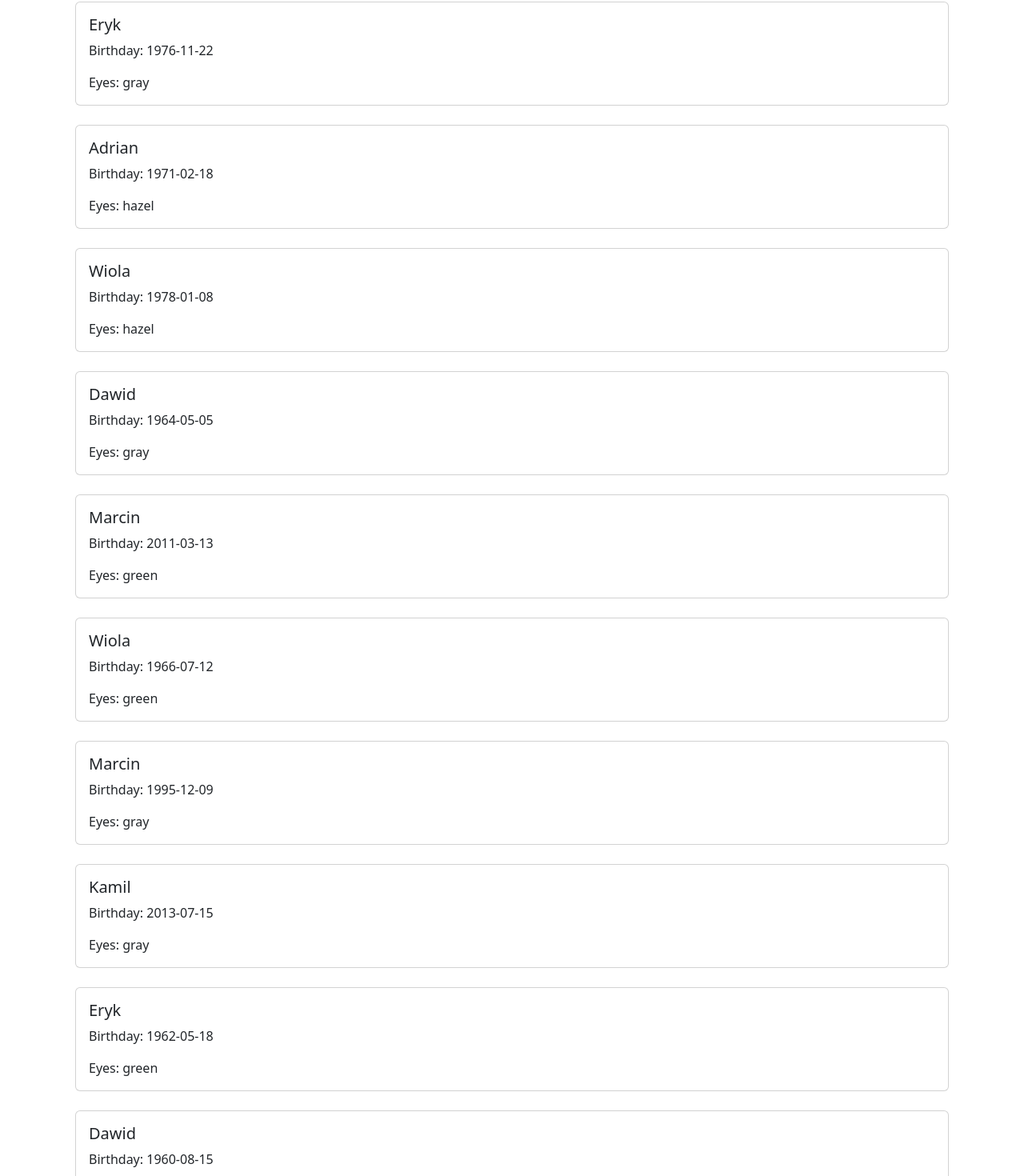
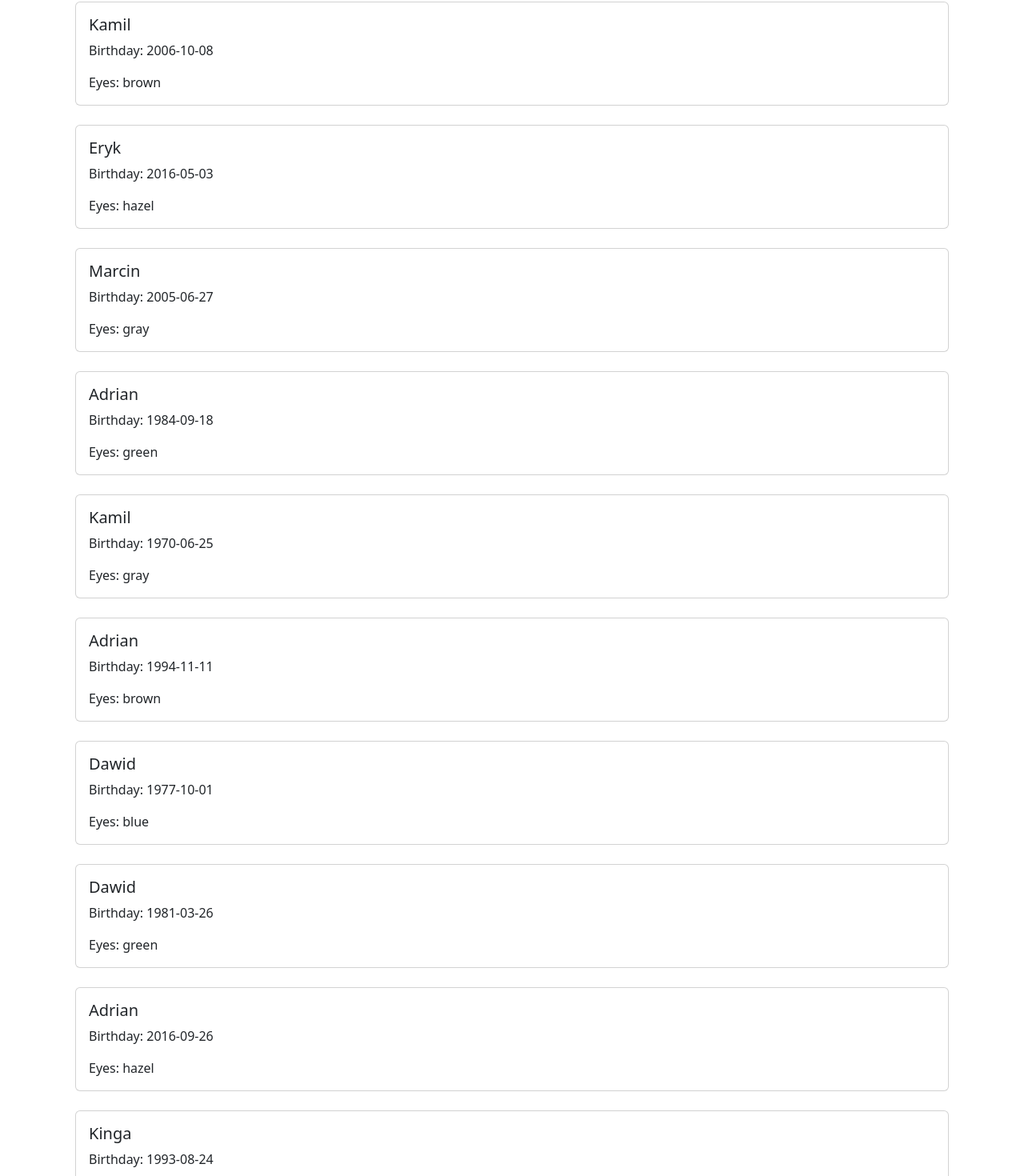
Before and after one commit to Dylo98/Lab_01, a React (Vite) app: page /lab1 in a window 1280 px wide. Shown: the part 612-2082 px from the top of the page at 80% size. Built offline with nearby package versions, Linux system fonts and the light colour scheme.

Commit message:
fix missing in props validation

```diff
--- a/package.json
+++ b/package.json
@@ -11,10 +11,11 @@
   },
   "dependencies": {
     "bootstrap": "^5.3.3",
+    "prop-types": "^15.8.1",
     "react": "^18.3.1",
+    "react-bootstrap": "^2.10.5",
     "react-dom": "^18.3.1",
-    "react-router-dom": "^6.27.0",
-    "react-bootstrap": "^2.10.5"
+    "react-router-dom": "^6.27.0"
   },
   "devDependencies": {
     "@eslint/js": "^9.11.1",
--- a/src/data/module-data.js
+++ b/src/data/module-data.js
@@ -1,102 +1,102 @@
 export const data = [
-  {"id":1,"name":"Wiola","birth":"1962-07-12","eyes":"blue"},
-  {"id":2,"name":"Kinga","birth":"1988-02-10","eyes":"green"},
-  {"id":3,"name":"Eryk","birth":"2024-02-17","eyes":"gray"},
-  {"id":4,"name":"Eryk","birth":"1976-11-22","eyes":"gray"},
-  {"id":5,"name":"Adrian","birth":"1971-02-18","eyes":"hazel"},
-  {"id":6,"name":"Wiola","birth":"1978-01-08","eyes":"hazel"},
-  {"id":7,"name":"Dawid","birth":"1964-05-05","eyes":"gray"},
-  {"id":8,"name":"Marcin","birth":"2011-03-13","eyes":"green"},
-  {"id":9,"name":"Wiola","birth":"1966-07-12","eyes":"green"},
-  {"id":10,"name":"Marcin","birth":"1995-12-09","eyes":"gray"},
-  {"id":11,"name":"Kamil","birth":"2013-07-15","eyes":"gray"},
-  {"id":12,"name":"Eryk","birth":"1962-05-18","eyes":"green"},
-  {"id":13,"name":"Dawid","birth":"1960-08-15","eyes":"hazel"},
-  {"id":14,"name":"Wiola","birth":"1981-10-23","eyes":"green"},
-  {"id":15,"name":"Kinga","birth":"1971-09-21","eyes":"gray"},
-  {"id":16,"name":"Kamil","birth":"1962-05-24","eyes":"green"},
-  {"id":17,"name":"Eryk","birth":"2011-07-01","eyes":"green"},
-  {"id":18,"name":"Dawid","birth":"1986-11-12","eyes":"hazel"},
-  {"id":19,"name":"Dawid","birth":"1982-11-29","eyes":"brown"},
-  {"id":20,"name":"Dawid","birth":"1972-04-14","eyes":"brown"},
-  {"id":21,"name":"Kamil","birth":"1968-12-09","eyes":"green"},
-  {"id":22,"name":"Kinga","birth":"1992-03-31","eyes":"gray"},
-  {"id":23,"name":"Adrian","birth":"2019-11-08","eyes":"gray"},
-  {"id":24,"name":"Marcin","birth":"2005-01-27","eyes":"blue"},
-  {"id":25,"name":"Kinga","birth":"1961-08-19","eyes":"gray"},
-  {"id":26,"name":"Kamil","birth":"2007-06-02","eyes":"gray"},
-  {"id":27,"name":"Adrian","birth":"1960-06-08","eyes":"blue"},
-  {"id":28,"name":"Adrian","birth":"2004-11-22","eyes":"hazel"},
-  {"id":29,"name":"Kamil","birth":"1980-08-25","eyes":"hazel"},
-  {"id":30,"name":"Kinga","birth":"2003-05-26","eyes":"brown"},
-  {"id":31,"name":"Adrian","birth":"1970-12-20","eyes":"hazel"},
-  {"id":32,"name":"Dawid","birth":"2004-06-11","eyes":"hazel"},
-  {"id":33,"name":"Kamil","birth":"1978-08-21","eyes":"green"},
-  {"id":34,"name":"Wiola","birth":"1963-09-03","eyes":"blue"},
-  {"id":35,"name":"Eryk","birth":"1994-03-18","eyes":"brown"},
-  {"id":36,"name":"Kamil","birth":"1967-01-11","eyes":"hazel"},
-  {"id":37,"name":"Kinga","birth":"2011-04-23","eyes":"gray"},
-  {"id":38,"name":"Kamil","birth":"1994-07-30","eyes":"hazel"},
-  {"id":39,"name":"Kamil","birth":"1982-01-17","eyes":"gray"},
-  {"id":40,"name":"Dawid","birth":"1965-12-05","eyes":"hazel"},
-  {"id":41,"name":"Eryk","birth":"1985-05-09","eyes":"green"},
-  {"id":42,"name":"Eryk","birth":"2015-11-20","eyes":"blue"},
-  {"id":43,"name":"Dawid","birth":"1976-03-22","eyes":"brown"},
-  {"id":44,"name":"Eryk","birth":"1994-06-13","eyes":"hazel"},
-  {"id":45,"name":"Wiola","birth":"2011-02-08","eyes":"brown"},
-  {"id":46,"name":"Adrian","birth":"1965-07-02","eyes":"green"},
-  {"id":47,"name":"Adrian","birth":"1973-02-15","eyes":"green"},
-  {"id":48,"name":"Wiola","birth":"1998-02-06","eyes":"brown"},
-  {"id":49,"name":"Eryk","birth":"2004-08-10","eyes":"hazel"},
-  {"id":50,"name":"Eryk","birth":"1984-09-19","eyes":"blue"},
-  {"id":51,"name":"Kamil","birth":"2008-07-19","eyes":"green"},
-  {"id":52,"name":"Kinga","birth":"2005-06-25","eyes":"gray"},
-  {"id":53,"name":"Kamil","birth":"1992-08-31","eyes":"green"},
-  {"id":54,"name":"Dawid","birth":"1992-07-15","eyes":"gray"},
-  {"id":55,"name":"Kamil","birth":"1968-06-29","eyes":"hazel"},
-  {"id":56,"name":"Marcin","birth":"2014-05-14","eyes":"gray"},
-  {"id":57,"name":"Eryk","birth":"2014-12-29","eyes":"brown"},
-  {"id":58,"name":"Kamil","birth":"2015-03-15","eyes":"brown"},
-  {"id":59,"name":"Adrian","birth":"2010-07-12","eyes":"gray"},
-  {"id":60,"name":"Wiola","birth":"2011-07-09","eyes":"blue"},
-  {"id":61,"name":"Eryk","birth":"2009-05-03","eyes":"green"},
-  {"id":62,"name":"Kamil","birth":"2007-07-13","eyes":"blue"},
-  {"id":63,"name":"Eryk","birth":"2012-07-08","eyes":"gray"},
-  {"id":64,"name":"Kamil","birth":"2019-10-07","eyes":"hazel"},
-  {"id":65,"name":"Kinga","birth":"1969-06-13","eyes":"green"},
-  {"id":66,"name":"Eryk","birth":"2012-12-24","eyes":"brown"},
-  {"id":67,"name":"Kamil","birth":"1984-01-24","eyes":"blue"},
-  {"id":68,"name":"Dawid","birth":"1994-09-27","eyes":"hazel"},
-  {"id":69,"name":"Adrian","birth":"1977-08-30","eyes":"hazel"},
-  {"id":70,"name":"Eryk","birth":"1973-08-19","eyes":"brown"},
-  {"id":71,"name":"Kamil","birth":"1968-10-04","eyes":"hazel"},
-  {"id":72,"name":"Wiola","birth":"1972-04-06","eyes":"hazel"},
-  {"id":73,"name":"Dawid","birth":"2013-10-01","eyes":"gray"},
-  {"id":74,"name":"Dawid","birth":"2011-03-16","eyes":"blue"},
-  {"id":75,"name":"Wiola","birth":"2020-10-24","eyes":"gray"},
-  {"id":76,"name":"Kinga","birth":"2011-07-29","eyes":"gray"},
-  {"id":77,"name":"Kamil","birth":"2015-06-26","eyes":"hazel"},
-  {"id":78,"name":"Marcin","birth":"1982-07-27","eyes":"green"},
-  {"id":79,"name":"Wiola","birth":"1960-03-18","eyes":"gray"},
-  {"id":80,"name":"Eryk","birth":"2011-01-04","eyes":"green"},
-  {"id":81,"name":"Adrian","birth":"2022-02-07","eyes":"brown"},
-  {"id":82,"name":"Kamil","birth":"2011-08-05","eyes":"brown"},
-  {"id":83,"name":"Kinga","birth":"1986-06-04","eyes":"hazel"},
-  {"id":84,"name":"Eryk","birth":"1998-06-14","eyes":"green"},
-  {"id":85,"name":"Dawid","birth":"1999-01-15","eyes":"brown"},
-  {"id":86,"name":"Dawid","birth":"1999-05-07","eyes":"gray"},
-  {"id":87,"name":"Dawid","birth":"1981-02-25","eyes":"hazel"},
-  {"id":88,"name":"Eryk","birth":"1980-07-08","eyes":"gray"},
-  {"id":89,"name":"Wiola","birth":"2008-02-22","eyes":"green"},
-  {"id":90,"name":"Kamil","birth":"1999-11-02","eyes":"green"},
-  {"id":91,"name":"Adrian","birth":"1963-03-15","eyes":"gray"},
-  {"id":92,"name":"Dawid","birth":"1969-07-11","eyes":"hazel"},
-  {"id":93,"name":"Kamil","birth":"2000-02-01","eyes":"brown"},
-  {"id":94,"name":"Kinga","birth":"1986-07-27","eyes":"green"},
-  {"id":95,"name":"Wiola","birth":"2005-09-17","eyes":"hazel"},
-  {"id":96,"name":"Adrian","birth":"1996-06-27","eyes":"blue"},
-  {"id":97,"name":"Kinga","birth":"1990-09-07","eyes":"blue"},
-  {"id":98,"name":"Dawid","birth":"1971-01-26","eyes":"blue"},
-  {"id":99,"name":"Adrian","birth":"1981-05-22","eyes":"brown"},
-  {"id":100,"name":"Kinga","birth":"2011-04-07","eyes":"hazel"},
+  {"id":1,"name":"Eryk","birth":"1960-02-01","eyes":"green"},
+  {"id":2,"name":"Marcin","birth":"2005-12-15","eyes":"gray"},
+  {"id":3,"name":"Adrian","birth":"1985-04-10","eyes":"hazel"},
+  {"id":4,"name":"Kamil","birth":"2006-10-08","eyes":"brown"},
+  {"id":5,"name":"Eryk","birth":"2016-05-03","eyes":"hazel"},
+  {"id":6,"name":"Marcin","birth":"2005-06-27","eyes":"gray"},
+  {"id":7,"name":"Adrian","birth":"1984-09-18","eyes":"green"},
+  {"id":8,"name":"Kamil","birth":"1970-06-25","eyes":"gray"},
+  {"id":9,"name":"Adrian","birth":"1994-11-11","eyes":"brown"},
+  {"id":10,"name":"Dawid","birth":"1977-10-01","eyes":"blue"},
+  {"id":11,"name":"Dawid","birth":"1981-03-26","eyes":"green"},
+  {"id":12,"name":"Adrian","birth":"2016-09-26","eyes":"hazel"},
+  {"id":13,"name":"Kinga","birth":"1993-08-24","eyes":"brown"},
+  {"id":14,"name":"Kamil","birth":"1984-12-20","eyes":"gray"},
+  {"id":15,"name":"Wiola","birth":"2006-10-06","eyes":"blue"},
+  {"id":16,"name":"Wiola","birth":"1976-09-13","eyes":"green"},
+  {"id":17,"name":"Kinga","birth":"2023-06-29","eyes":"gray"},
+  {"id":18,"name":"Kinga","birth":"1984-08-27","eyes":"hazel"},
+  {"id":19,"name":"Marcin","birth":"2001-04-23","eyes":"brown"},
+  {"id":20,"name":"Marcin","birth":"2022-02-02","eyes":"brown"},
+  {"id":21,"name":"Dawid","birth":"2016-08-18","eyes":"brown"},
+  {"id":22,"name":"Dawid","birth":"2015-06-06","eyes":"green"},
+  {"id":23,"name":"Marcin","birth":"1992-10-16","eyes":"gray"},
+  {"id":24,"name":"Adrian","birth":"1996-12-29","eyes":"brown"},
+  {"id":25,"name":"Adrian","birth":"2020-08-18","eyes":"brown"},
+  {"id":26,"name":"Eryk","birth":"1993-08-30","eyes":"hazel"},
+  {"id":27,"name":"Eryk","birth":"1984-03-21","eyes":"blue"},
+  {"id":28,"name":"Kamil","birth":"1976-04-12","eyes":"hazel"},
+  {"id":29,"name":"Adrian","birth":"1985-04-04","eyes":"gray"},
+  {"id":30,"name":"Kinga","birth":"1999-02-20","eyes":"brown"},
+  {"id":31,"name":"Marcin","birth":"2000-10-28","eyes":"blue"},
+  {"id":32,"name":"Marcin","birth":"2017-12-16","eyes":"brown"},
+  {"id":33,"name":"Eryk","birth":"1979-03-01","eyes":"gray"},
+  {"id":34,"name":"Kamil","birth":"1997-10-14","eyes":"gray"},
+  {"id":35,"name":"Kinga","birth":"2004-10-24","eyes":"hazel"},
+  {"id":36,"name":"Wiola","birth":"2016-08-28","eyes":"gray"},
+  {"id":37,"name":"Kamil","birth":"1968-12-25","eyes":"gray"},
+  {"id":38,"name":"Dawid","birth":"1997-08-10","eyes":"hazel"},
+  {"id":39,"name":"Dawid","birth":"1994-08-24","eyes":"hazel"},
+  {"id":40,"name":"Adrian","birth":"1973-08-29","eyes":"green"},
+  {"id":41,"name":"Marcin","birth":"1977-09-10","eyes":"gray"},
+  {"id":42,"name":"Adrian","birth":"1980-07-29","eyes":"brown"},
+  {"id":43,"name":"Kinga","birth":"2006-07-20","eyes":"hazel"},
+  {"id":44,"name":"Wiola","birth":"1965-07-31","eyes":"green"},
+  {"id":45,"name":"Wiola","birth":"2006-12-13","eyes":"blue"},
+  {"id":46,"name":"Eryk","birth":"2017-01-29","eyes":"brown"},
+  {"id":47,"name":"Eryk","birth":"1967-04-05","eyes":"green"},
+  {"id":48,"name":"Kamil","birth":"1977-08-07","eyes":"gray"},
+  {"id":49,"name":"Adrian","birth":"1968-05-08","eyes":"gray"},
+  {"id":50,"name":"Marcin","birth":"1983-07-18","eyes":"green"},
+  {"id":51,"name":"Marcin","birth":"1969-02-08","eyes":"blue"},
+  {"id":52,"name":"Adrian","birth":"2021-06-19","eyes":"gray"},
+  {"id":53,"name":"Kinga","birth":"1962-02-21","eyes":"green"},
+  {"id":54,"name":"Kamil","birth":"1975-03-18","eyes":"brown"},
+  {"id":55,"name":"Adrian","birth":"1996-01-11","eyes":"gray"},
+  {"id":56,"name":"Kinga","birth":"1980-06-09","eyes":"gray"},
+  {"id":57,"name":"Eryk","birth":"1965-02-28","eyes":"green"},
+  {"id":58,"name":"Adrian","birth":"2010-03-18","eyes":"gray"},
+  {"id":59,"name":"Kinga","birth":"1982-02-15","eyes":"gray"},
+  {"id":60,"name":"Wiola","birth":"2019-01-17","eyes":"brown"},
+  {"id":61,"name":"Kinga","birth":"2013-06-23","eyes":"brown"},
+  {"id":62,"name":"Wiola","birth":"2020-09-02","eyes":"green"},
+  {"id":63,"name":"Eryk","birth":"1984-06-09","eyes":"blue"},
+  {"id":64,"name":"Adrian","birth":"1977-06-12","eyes":"brown"},
+  {"id":65,"name":"Kamil","birth":"1981-02-20","eyes":"blue"},
+  {"id":66,"name":"Kinga","birth":"2003-07-19","eyes":"hazel"},
+  {"id":67,"name":"Dawid","birth":"1996-02-13","eyes":"blue"},
+  {"id":68,"name":"Wiola","birth":"1982-07-31","eyes":"green"},
+  {"id":69,"name":"Wiola","birth":"2012-09-16","eyes":"green"},
+  {"id":70,"name":"Eryk","birth":"1961-09-01","eyes":"blue"},
+  {"id":71,"name":"Dawid","birth":"1997-08-10","eyes":"gray"},
+  {"id":72,"name":"Kinga","birth":"1963-06-30","eyes":"brown"},
+  {"id":73,"name":"Dawid","birth":"2015-04-12","eyes":"green"},
+  {"id":74,"name":"Adrian","birth":"2008-06-13","eyes":"hazel"},
+  {"id":75,"name":"Dawid","birth":"2000-01-10","eyes":"blue"},
+  {"id":76,"name":"Marcin","birth":"1972-07-13","eyes":"brown"},
+  {"id":77,"name":"Eryk","birth":"1997-01-13","eyes":"hazel"},
+  {"id":78,"name":"Dawid","birth":"2012-09-14","eyes":"hazel"},
+  {"id":79,"name":"Dawid","birth":"1993-10-22","eyes":"brown"},
+  {"id":80,"name":"Marcin","birth":"1994-06-06","eyes":"blue"},
+  {"id":81,"name":"Wiola","birth":"1968-10-17","eyes":"brown"},
+  {"id":82,"name":"Marcin","birth":"1994-06-18","eyes":"blue"},
+  {"id":83,"name":"Dawid","birth":"1975-06-11","eyes":"gray"},
+  {"id":84,"name":"Wiola","birth":"2015-09-21","eyes":"blue"},
+  {"id":85,"name":"Dawid","birth":"2015-02-11","eyes":"gray"},
+  {"id":86,"name":"Marcin","birth":"1960-04-14","eyes":"hazel"},
+  {"id":87,"name":"Wiola","birth":"1961-05-26","eyes":"gray"},
+  {"id":88,"name":"Eryk","birth":"2001-05-05","eyes":"blue"},
+  {"id":89,"name":"Kamil","birth":"2009-10-04","eyes":"hazel"},
+  {"id":90,"name":"Kinga","birth":"1961-06-29","eyes":"brown"},
+  {"id":91,"name":"Dawid","birth":"2011-09-24","eyes":"hazel"},
+  {"id":92,"name":"Dawid","birth":"2008-10-24","eyes":"hazel"},
+  {"id":93,"name":"Dawid","birth":"1983-11-21","eyes":"blue"},
+  {"id":94,"name":"Wiola","birth":"2003-12-12","eyes":"brown"},
+  {"id":95,"name":"Eryk","birth":"2015-05-07","eyes":"green"},
+  {"id":96,"name":"Dawid","birth":"1961-05-02","eyes":"hazel"},
+  {"id":97,"name":"Dawid","birth":"1962-07-23","eyes":"hazel"},
+  {"id":98,"name":"Kinga","birth":"2006-11-30","eyes":"brown"},
+  {"id":99,"name":"Dawid","birth":"2008-07-03","eyes":"gray"},
+  {"id":100,"name":"Dawid","birth":"2010-06-05","eyes":"brown"},
 ];
--- a/src/layouts/RootLayout.jsx
+++ b/src/layouts/RootLayout.jsx
@@ -1,6 +1,7 @@
 import Container from 'react-bootstrap/Container';
 import Nav from 'react-bootstrap/Nav';
 import Navbar from 'react-bootstrap/Navbar';
+import PropTypes from 'prop-types';
 
 function RootLayout({ children }) {
   return (
@@ -21,4 +22,9 @@ function RootLayout({ children }) {
     </>
   );
 }
+
+RootLayout.propTypes = {
+  children: PropTypes.node,
+};
+
 export default RootLayout;
```
Also changed, not shown: 1 other file (tests, documents, lock files or other folders).
